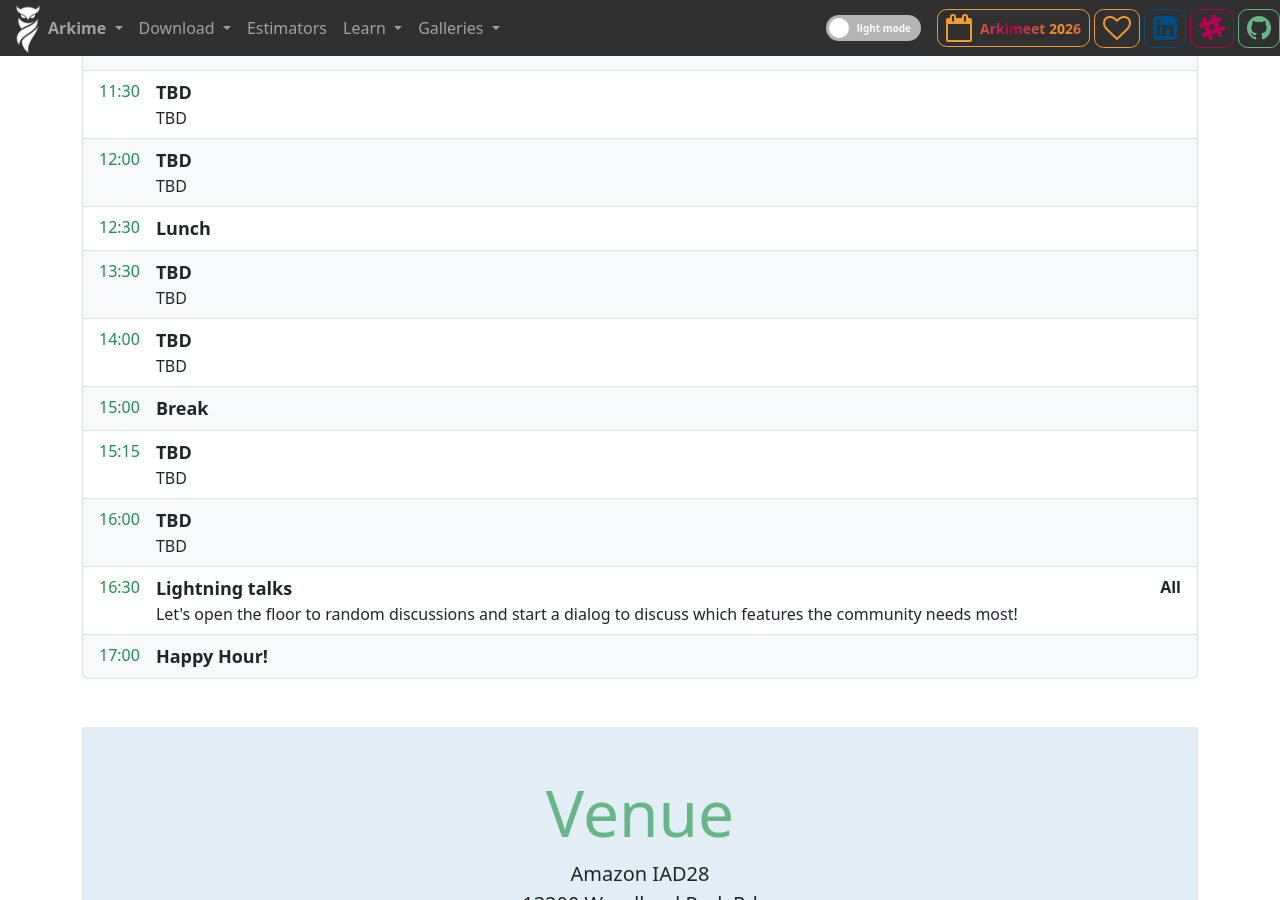
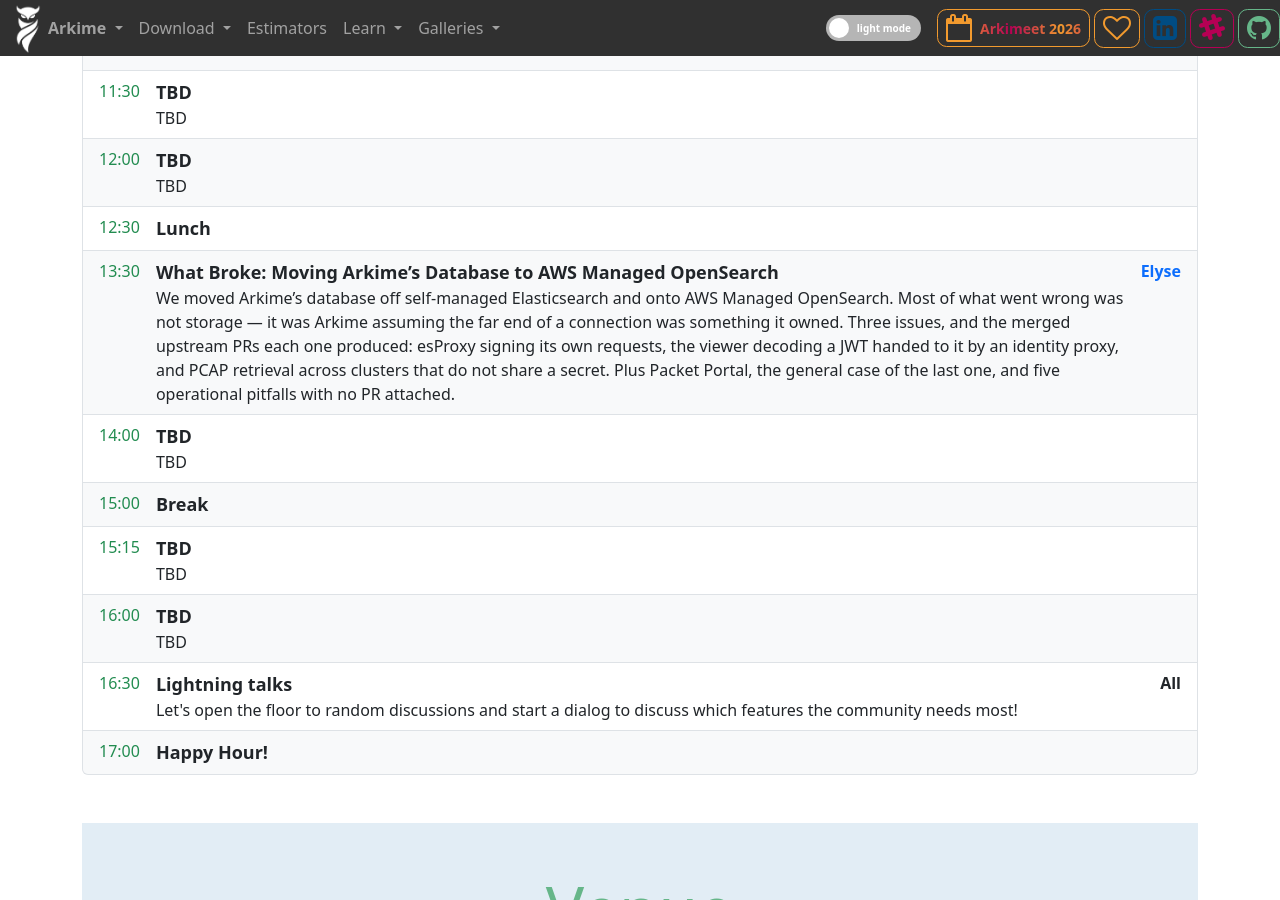
Before and after one commit to arkime/arkimeweb, a Jekyll site: the page built from arkimeet.html, in a window 1280 px wide and 900 px high, scrolled down 1839 px. Built offline with Jekyll 4.4.1, drawn with Linux system fonts in a browser that asks for light colours.

Commit message:
Arkimeet: add the Managed OpenSearch talk to the 13:30 slot
Fills one of the TBD agenda slots with a talk on migrating Arkime's
database to AWS Managed OpenSearch and the upstream PRs it produced.

Co-Authored-By: Claude Opus 5 <noreply@anthropic.com>

```diff
--- a/arkimeet.html
+++ b/arkimeet.html
@@ -283,14 +283,22 @@ title: Arkimeet
                 <div class="me-auto dark-primary-theme-text">13:30</div>
                 <div class="ps-3 flex-fill">
                   <div class="agenda-title">
-                    TBD
+                    What Broke: Moving Arkime&rsquo;s Database to AWS Managed OpenSearch
                   </div>
                   <span class="agenda-description">
-                    TBD
+                    We moved Arkime&rsquo;s database off self-managed Elasticsearch and onto
+                    AWS Managed OpenSearch. Most of what went wrong was not storage &mdash; it
+                    was Arkime assuming the far end of a connection was something it owned.
+                    Three issues, and the merged upstream PRs each one produced: esProxy
+                    signing its own requests, the viewer decoding a JWT handed to it by an
+                    identity proxy, and PCAP retrieval across clusters that do not share a
+                    secret. Plus Packet Portal, the general case of the last one, and five
+                    operational pitfalls with no PR attached.
                   </span>
                 </div>
                 <div class="ps-3 flex-fill text-end">
                   <strong>
+                    <a href="#" class="no-decoration" data-bs-toggle="modal" data-bs-target="#elysebio">Elyse</a>
                   </strong>
                 </div>
               </div>
```
